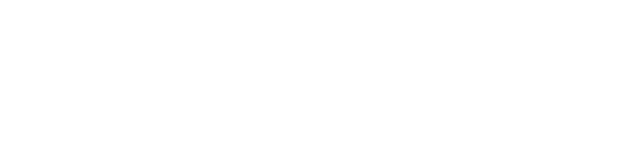
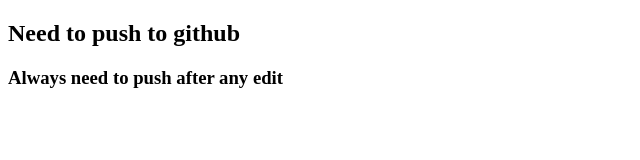
Before and after one commit to Abir0248/prac2-repo, a plain HTML site: page index.html in a window 1280 px wide. Shown: the whole page, without its empty margins (0-640 px from the left). Drawn offline with Linux system fonts and the light colour scheme.

Commit message:
added some h

```diff
--- a/index.html
+++ b/index.html
@@ -7,6 +7,7 @@
     <title>My second practice repo</title>
 </head>
 <body>
-
+    <h2>Need to push to github</h2>
+    <h3>Always need to push after any edit</h3>
 </body>
 </html>
```
